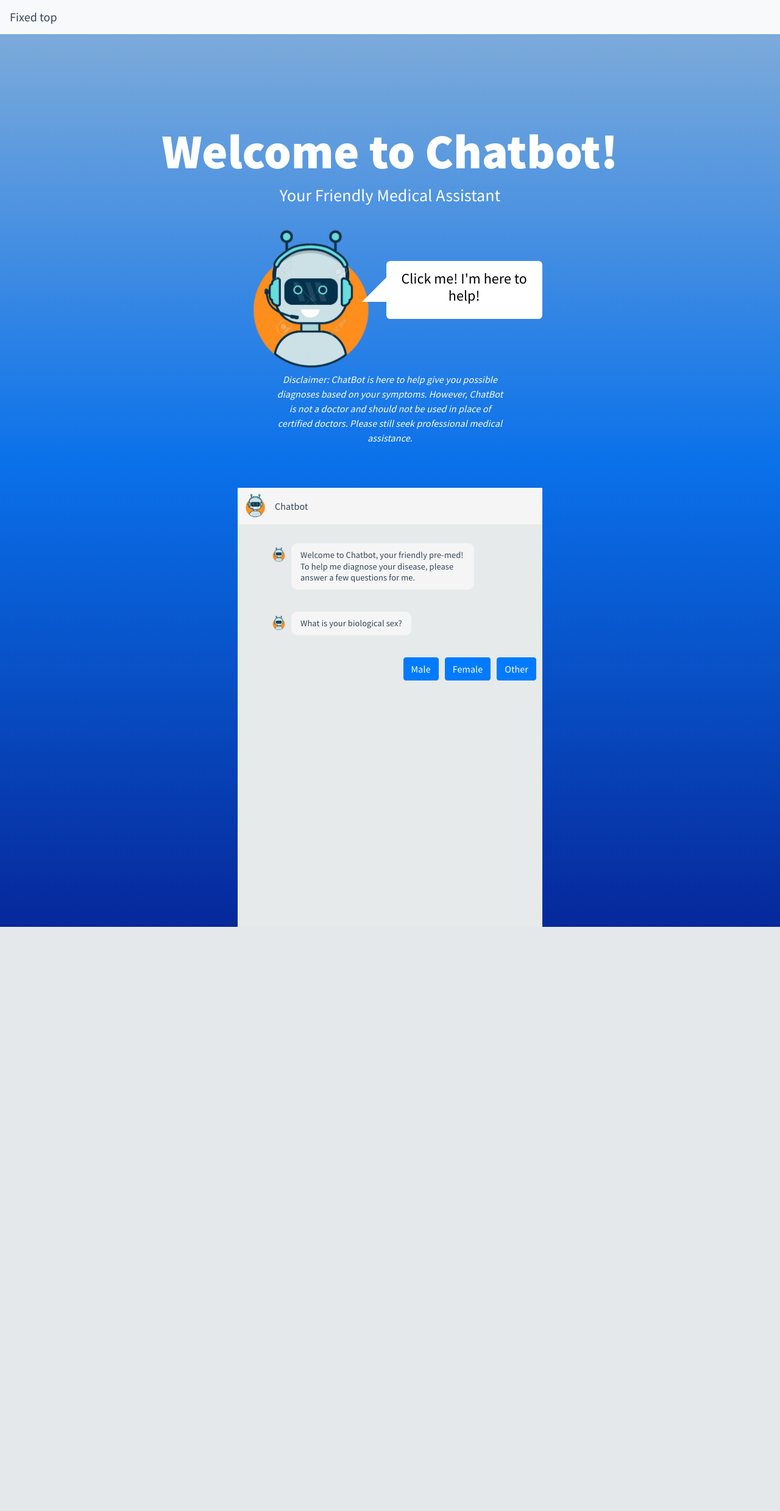
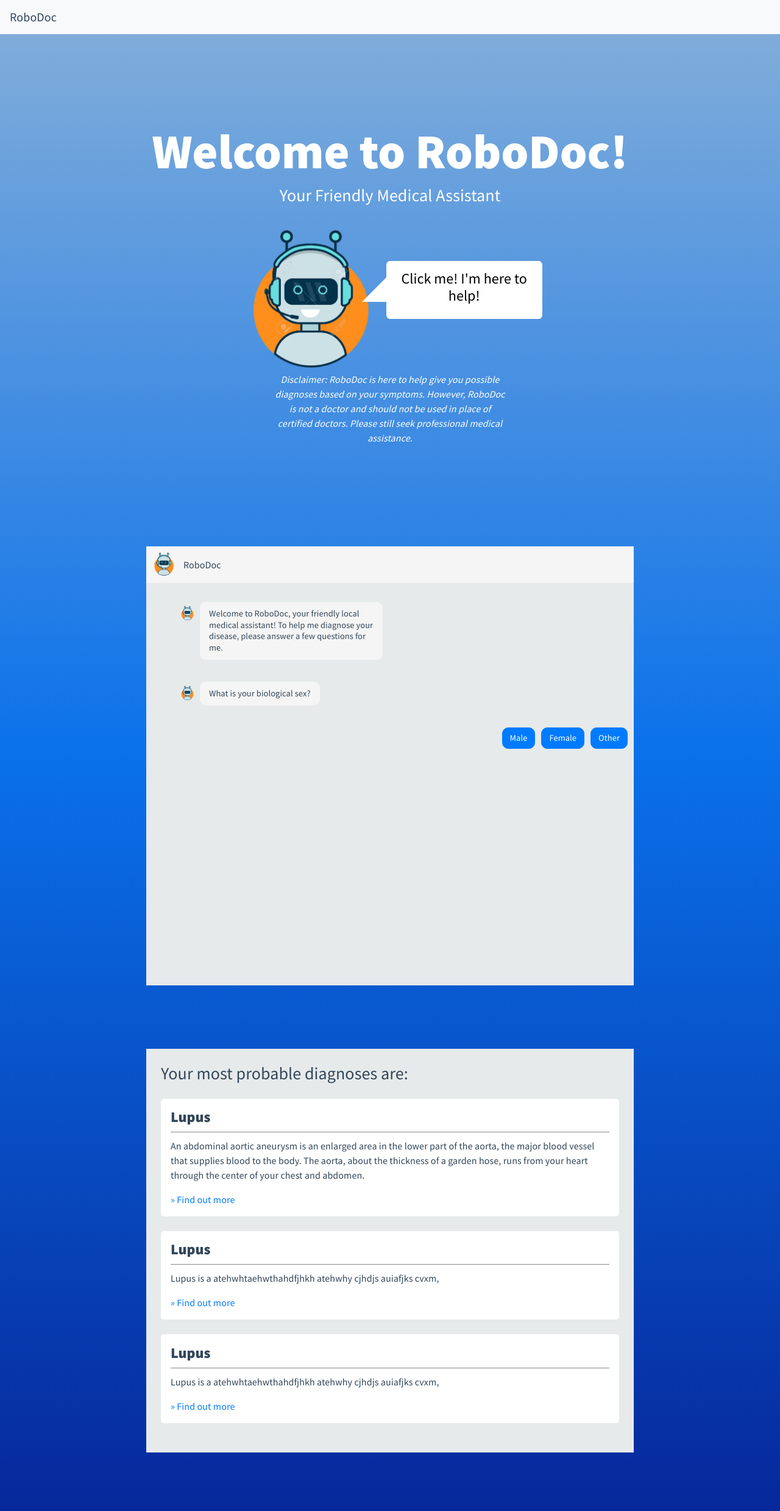
Before and after one commit to jiltang/RoboDoc, a Flask app: page / in a window 1280 px wide. Shown: the whole page at 61% size. Before the commit the page ends 1520 px from the top, so only its background shows below. Run offline with Flask 2, Linux system fonts and the light colour scheme; some libraries are stand-ins or nearby versions.

Commit message:
stuff !!!!!

```diff
--- a/static/css/main.css
+++ b/static/css/main.css
@@ -101,7 +101,7 @@ html, body, div, span, applet, object, iframe, h1, h2, h3, h4, h5, h6, p, blockq
 #frame {
   width: 95%;
   min-width: 360px;
-  max-width: 500px;
+  max-width: 800px;
   height: 92vh;
   min-height: 300px;
   max-height: 720px;
@@ -121,7 +121,9 @@ html, body, div, span, applet, object, iframe, h1, h2, h3, h4, h5, h6, p, blockq
     float: right;
     margin-left: 10px;
     color: white !important;
-    background-color: white!
+/*    background-color: white !important;*/
+    border-radius: 10px;
+    font-size: 1em;
 }
 
 .answer-option:hover, .sex:hover, .age:hover {
@@ -377,3 +379,35 @@ html, body, div, span, applet, object, iframe, h1, h2, h3, h4, h5, h6, p, blockq
    */
   animation-delay: .4s;
 }
+
+.diagnoses {
+    margin-top: 4em;
+    width: 95%;
+  min-width: 360px;
+  max-width: 800px;
+    background-color: rgb(230, 234, 234);
+    padding: 1.5em;
+    margin-bottom: 6em;
+}
+
+.disease {
+    background-color: white;
+    border-radius: 5px;
+    padding: 0.4em 1em 1em 1em;
+    margin: 1.5em 0px;
+}
+
+.disease h4 {
+    font-weight: 800;
+    border-bottom: 1px solid #888;
+    line-height: 2em;
+    margin-bottom: 10px;
+}
+
+.chatbot {
+    height: 95vh;
+}
+
+#frame2 {
+    height: 6em;
+}
--- a/templates/index2.html
+++ b/templates/index2.html
@@ -13,18 +13,18 @@
   </head>
   <body>
 <nav class="navbar fixed-top navbar-light bg-light">
-  <a class="navbar-brand" >Fixed top</a>
+  <a class="navbar-brand" >RoboDoc</a>
 </nav>
 
     <div class = "container" id="startScreen">
     <div id="welcomeMessage">
-		<h1 id="welcomeToChatbot">Welcome to Chatbot!</h1>
+		<h1 id="welcomeToChatbot">Welcome to RoboDoc!</h1>
 	</div>
 	<div id="tagLine">
 		<h3> Your Friendly Medical Assistant</h3>
 	</div>
         <br/>
-	<a href="#frame">
+	<a href="#frame2">
         <img id="robotIcon" src="/static/img/cute.png"/>
         <hgroup class="speech-bubble">
 <h2>Click me! I'm here to help!</h2></a>
@@ -32,30 +32,25 @@
 
         <div class="row">
     <div class="container">
-<!--
-	<div>
-		<img src = "/static/img/cute.png", alt = "Friendly ChatBot">
-	</div>
--->
 </div>
 <div id="disclaimer">
-		<p> Disclaimer: ChatBot is here to help give you possible diagnoses based on your symptoms. However, ChatBot is not a doctor and should not be used in place of certified doctors. Please still seek professional medical assistance. </p>
+		<p> Disclaimer: RoboDoc is here to help give you possible diagnoses based on your symptoms. However, RoboDoc is not a doctor and should not be used in place of certified doctors. Please still seek professional medical assistance. </p>
 	</div>
     </div>
 </div>
-
-<div class= "container">
+<div id="frame2"></div>
+<div class= "container chatbot">
     <div id="frame">
         <div class="content">
             <div class="contact-profile">
                 <img src="/static/img/cute.png" alt="" />
-                <p>Chatbot</p>
+                <p>RoboDoc</p>
             </div>
             <div class="messages" id="msgframe">
                 <ul>
                     <li class="sent">
                         <img src="/static/img/cute.png" alt="Friendly ChatBot" />
-                        <p>Welcome to Chatbot, your friendly pre-med! To help me diagnose your disease, please answer a few questions for me.</p>
+                        <p>Welcome to RoboDoc, your friendly local medical assistant! To help me diagnose your disease, please answer a few questions for me.</p>
                     </li>
                     <li class="sent">
                         <img src="/static/img/cute.png" alt="Friendly ChatBot" />
@@ -71,6 +66,25 @@
         </div>
     </div>
 </div>
+
+<div class= "container diagnoses">
+    <h3>Your most probable diagnoses are:</h3>
+    <section class="disease">
+        <h4>Lupus</h4>
+        <p>An abdominal aortic aneurysm is an enlarged area in the lower part of the aorta, the major blood vessel that supplies blood to the body. The aorta, about the thickness of a garden hose, runs from your heart through the center of your chest and abdomen. </p>
+        <a href="#">» Find out more</a>
+    </section>
+    <section class="disease">
+        <h4>Lupus</h4>
+        <p>Lupus is a atehwhtaehwthahdfjhkh atehwhy cjhdjs auiafjks cvxm,</p>
+        <a href="#">» Find out more</a>
+    </section>
+    <section class="disease">
+        <h4>Lupus</h4>
+        <p>Lupus is a atehwhtaehwthahdfjhkh atehwhy cjhdjs auiafjks cvxm,</p>
+        <a href="#">» Find out more</a>
+    </section>
+</div>
     <!-- Optional JavaScript -->
     <!-- jQuery first, then Popper.js, then Bootstrap JS -->
     <script src="https://code.jquery.com/jquery-3.3.1.min.js"  crossorigin="anonymous"></script>
```
Also changed, not shown: descriptions.txt (added, +46 -0 lines).
